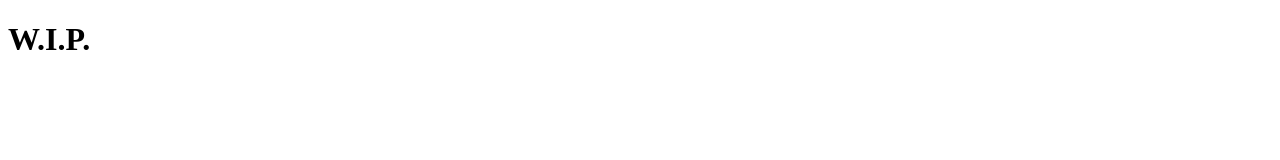
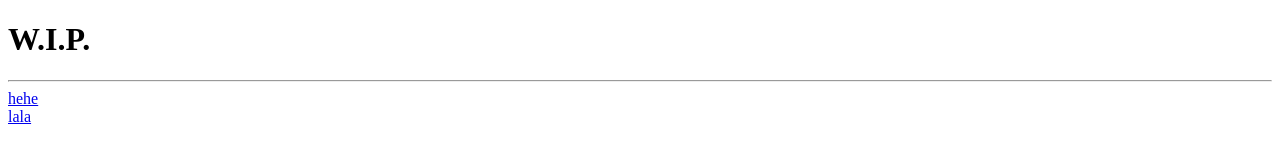
Before and after one commit to GandalfPotter/gandalfpotter.github.io, a plain HTML site: page index.html in a window 1280 px wide. Drawn offline with Linux system fonts and the light colour scheme.

Commit message:
learning to display backups

```diff
--- a/index.html
+++ b/index.html
@@ -5,6 +5,14 @@
     <title>W.I.P.</title>
   </head>
   <body>
+    <script type="text/javascript" src="js/showbak.js"></script>
+
     <h1>W.I.P.</h1>
+    <hr>
+
+    <script>
+      createLink("hehe", "https://gandalfpotter.xyz/random/notepad");
+      createLink("lala", "https://gandalfpotter.xyz/games/no-reality");
+    </script>
   </body>
 </html>
--- /dev/null
+++ b/js/showbak.js
@@ -0,0 +1,12 @@
+function createLink(name, addr){
+	var a = document.createElement('a');
+
+	var link = document.createTextNode(name);
+	a.appendChild(link);
+	a.title = name;
+	a.href = addr;
+
+	a.appendChild(document.createElement("br"));
+
+	document.body.appendChild(a);
+}
```
